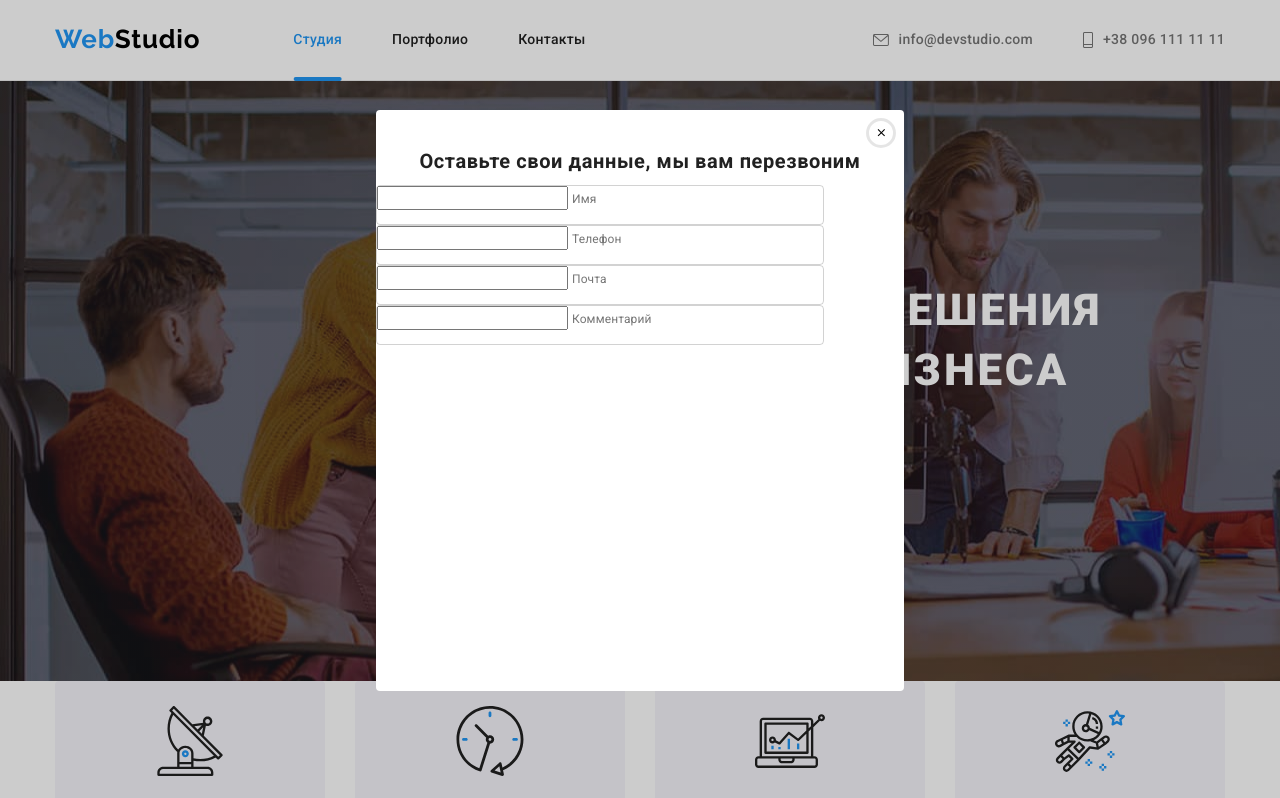
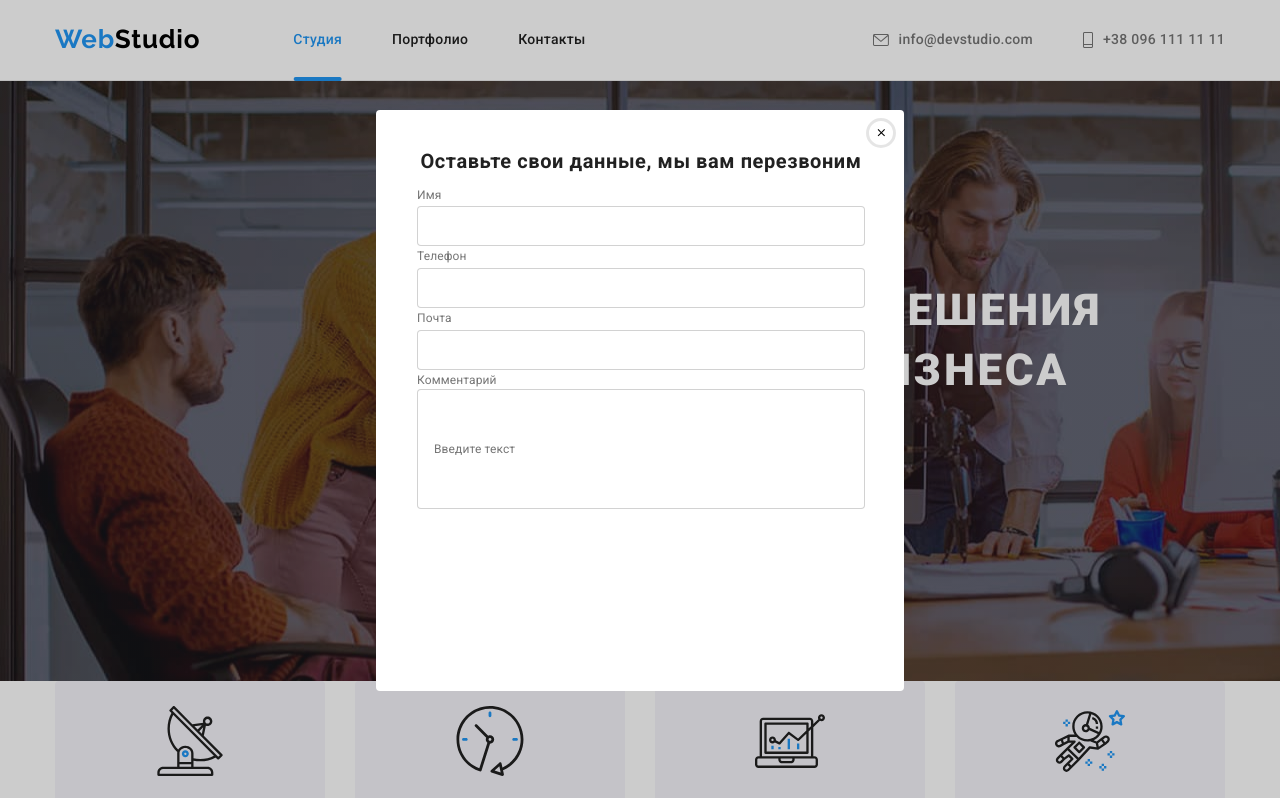
Before and after one commit to trotssvit/goit-markup-hw-06, a plain HTML site: page index.html in a window 1280 px wide. Shown: the top 798 px of the page. Drawn offline with nearby package versions, Linux system fonts and the light colour scheme.

Commit message:
modal fields

```diff
--- a/css/styles.css
+++ b/css/styles.css
@@ -883,6 +883,7 @@ padding-bottom: 25px; */
   min-height: 581px;
   background-color: #fff;
   border-radius: 4px;
+  padding: 40px 39px 40px 41px;
 }
 .modal-header{
   font-style: normal;
@@ -894,7 +895,7 @@ letter-spacing: 0.03em;
 
 color: #212121;
 
-margin-top: 40px;
+
 margin-bottom: 12px;
 }
 .modal-fields{
@@ -902,11 +903,31 @@ margin-bottom: 12px;
 
 }
 .modal-field{
+  /* display: inline-block; */
   position: relative;
-  width: 448px;
-  height: 40px;
-  border: 1px solid rgba(33, 33, 33, 0.2);
+
+
+
+}
+.modal-input{
+  width: 100%;
+    height: 40px;
+  padding-bottom: 28px;
+    border: 1px solid rgba(33, 33, 33, 0.2);
 border-radius: 4px;
+
+font-style: normal;
+font-weight: 400;
+font-size: 12px;
+line-height: 1.17;
+letter-spacing: 0.01em;
+
+color: rgba(117, 117, 117, 0.5);
+
+}
+.modal-input.comment{
+  height: 120px;
+  padding: 12px 16px;
 
 }
 .modal-label{
--- a/index.html
+++ b/index.html
@@ -1,5 +1,6 @@
 <!DOCTYPE html>
 <html lang="ru">
+
 <head>
   <meta charset="UTF-8" />
   <meta http-equiv="X-UA-Compatible" content="IE=edge" />
@@ -7,18 +8,14 @@
   <title>Студія</title>
   <link rel="preconnect" href="https://fonts.googleapis.com" />
   <link rel="preconnect" href="https://fonts.gstatic.com" crossorigin />
-    <link
-      href="https://fonts.googleapis.com/css2?family=Raleway:wght@700&family=Roboto:wght@400;500;700;900&display=swap"
-      rel="stylesheet"
-    />
-    <link
-      rel="stylesheet"
-      href="https://cdnjs.cloudflare.com/ajax/libs/modern-normalize/1.1.0/modern-normalize.css"
-    />
+  <link href="https://fonts.googleapis.com/css2?family=Raleway:wght@700&family=Roboto:wght@400;500;700;900&display=swap"
+    rel="stylesheet" />
+  <link rel="stylesheet" href="https://cdnjs.cloudflare.com/ajax/libs/modern-normalize/1.1.0/modern-normalize.css" />
 
   <!-- <link rel="stylesheet" href="./css/common.css" /> -->
   <link rel="stylesheet" href="./css/styles.css" />
 </head>
+
 <body>
   <header class="header">
     <div class="container">
@@ -353,13 +350,8 @@
           <address>
             <ul class="address list">
               <li class="address-map">
-                  <a
-                    href="https://bit.ly/3pXMvUd"
-                    target="_blank"
-                    rel="noopener noreferrer"
-                    class="address-link"
-                    >г. Киев, пр-т Леси Украинки, 26</a
-                  >
+                <a href="https://bit.ly/3pXMvUd" target="_blank" rel="noopener noreferrer" class="address-link">г. Киев,
+                  пр-т Леси Украинки, 26</a>
               </li>
               <li class="address-map">
                 <a lang="en" href="mailto:info@devstudio.com" class="link">info@example.com</a>
@@ -407,7 +399,7 @@
           <p lang="ru" class="mailing-text">Подпишитесь на рассылку</p>
           <form class="form">
             <div class="form-field">
-                <input class="input-email" type="email" name="email" id="email" placeholder=" "/>
+              <input class="input-email" type="email" name="email" id="email" placeholder=" " />
               <label class="email" for="email">E-mail </label>
             </div>
             <button class="button-submit" type="submit">
@@ -424,36 +416,40 @@
       <div class="modal">
         <h3 class="modal-header">Оставьте свои данные, мы вам перезвоним</h3>
 
-
+        <form>
 
           <div class="modal-fields">
             <div class="modal-field">
-            <input class="modal-name" type="name" name="name" />
               <label class="modal-label" for="name">Имя </label>
+
+              <input class="modal-input" type="name" name="name" required />
               <svg class="modal-icon" width="12" height="12">
                 <use href="./images/symbol-defs.svg#icon-person"></use>
               </svg>
 
             </div>
             <div class="modal-field">
-            <input class="modal-tel" type="tel" name="tel" id="tel" placeholder=" "/>
               <label class="modal-label" for="tel">Телефон </label>
+
+              <input class="modal-input" type="tel" name="tel" id="tel" placeholder=" " required />
               <svg class="modal-icon" width="12" height="12">
                 <use href="./images/symbol-defs.svg#icon-Tel"></use>
               </svg>
 
             </div>
             <div class="modal-field">
-            <input class="modal-email" type="email" name="email" id="email" placeholder=" "/>
               <label class="modal-label" for="email">Почта </label>
+
+              <input class="modal-input" type="email" name="email" id="email" placeholder=" " />
               <svg class="modal-icon" width="12" height="12">
                 <use href="./images/symbol-defs.svg#icon-Letter"></use>
               </svg>
 
             </div>
             <div class="modal-field">
-            <input class="modal-coment" type="text" name="coment" id="coment" placeholder=" "/>
               <label class="modal-label" for="coment">Комментарий </label>
+
+              <input class="modal-input comment" type="text" name="coment" id="coment" placeholder="Введите текст" />
             </div>
           </div>
 
@@ -464,9 +460,11 @@
               <use href="./images/symbol-defs.svg#icon-close-black-18dp-2-1"></use>
             </svg>
           </button>
+        </form>
       </div>
     </div>
   </main>
   <script src="./js/modal.js"></script>
 </body>
+
 </html>
```
Lines whose indentation alone changed are shown as unchanged.
